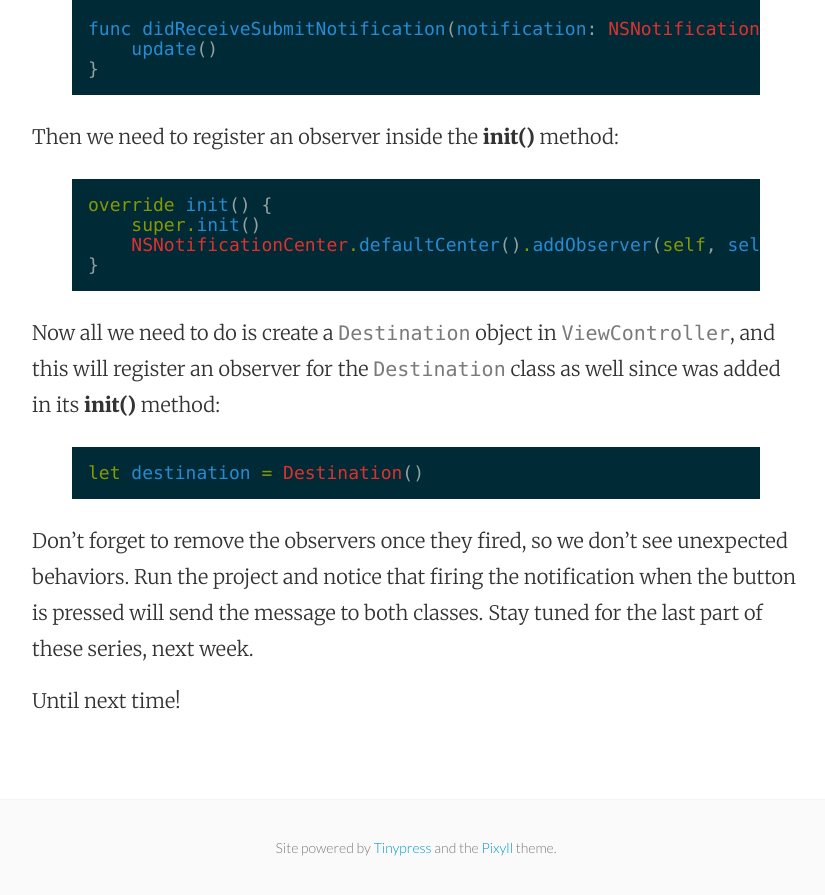
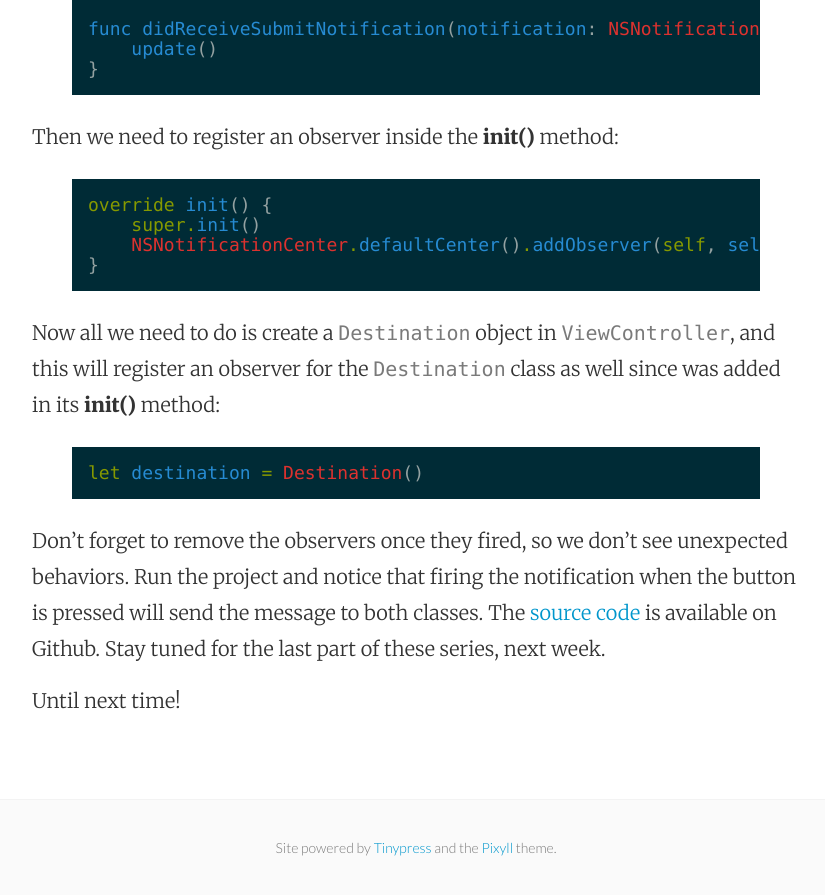
Before and after one commit to mhorga/mhorga.github.io, a Jekyll site: the page built from _posts/2015-09-11-object-communication-in-ios-with-notification-center.markdown, in a window 1280 px wide and 900 px high, scrolled down 3412 px. Shown: the top 895 px of the window, without its empty margins (224-1049 px from the left). Built offline with Jekyll 4.4.1, drawn with Linux system fonts in a browser that asks for light colours.

Commit message:
Post update: Object communication in iOS with Notification Center

```diff
--- a/_posts/2015-09-11-object-communication-in-ios-with-notification-center.markdown
+++ b/_posts/2015-09-11-object-communication-in-ios-with-notification-center.markdown
@@ -80,6 +80,6 @@ Now all we need to do is create a `Destination` object in `ViewController`, and
 let destination = Destination()
 {% endhighlight %}
 
-Don't forget to remove the observers once they fired, so we don't see unexpected behaviors. Run the project and notice that firing the notification when the button is pressed will send the message to both classes. Stay tuned for the last part of these series, next week.
+Don't forget to remove the observers once they fired, so we don't see unexpected behaviors. Run the project and notice that firing the notification when the button is pressed will send the message to both classes. The [source code](https://github.com/mhorga/NotificationCenter) is available on Github. Stay tuned for the last part of these series, next week.
 
 Until next time!
```
